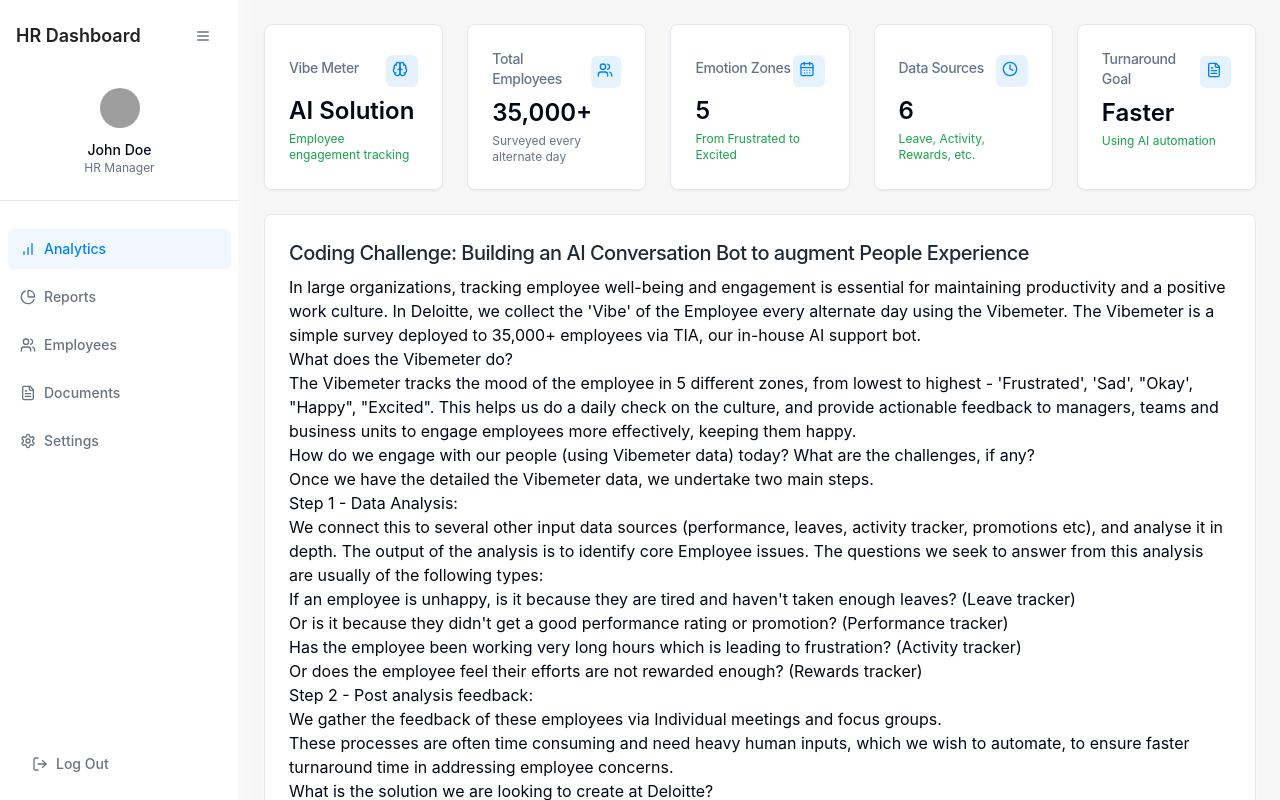
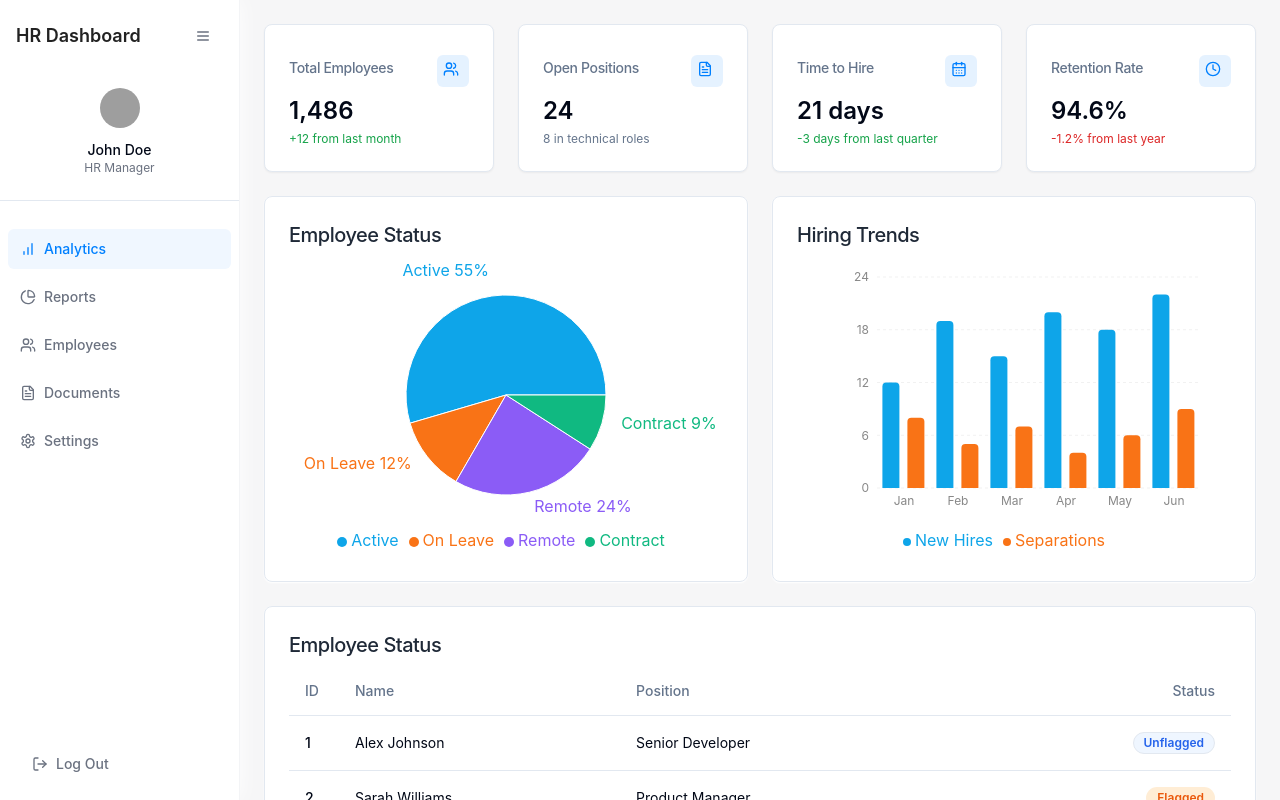
Before and after one commit to OPENSOFT-2025/ChatBot, a React (Vite) app: page / in a window 1280 px wide. Built offline with nearby package versions, Linux system fonts and the light colour scheme; grey boxes are pictures that could not be loaded.

Commit message:
Reverted to edit edt-da3b14a4-0eb4-496e-ba86-c110565f527d: "Fix type errors
Addresses type errors in Sidebar.tsx and Index.tsx."

```diff
--- a/src/components/hr/ChallengeContent.tsx
+++ /dev/null
@@ -1,146 +0,0 @@
-
-import React from 'react';
-import { Card, CardContent, CardHeader, CardTitle } from '@/components/ui/card';
-
-export function ChallengeContent() {
-  return (
-    <Card className="shadow-card overflow-y-auto max-h-[calc(100vh-2rem)]">
-      <CardHeader className="pb-2 sticky top-0 bg-white z-10">
-        <CardTitle className="text-xl font-medium text-gray-800">
-          Coding Challenge: Building an AI Conversation Bot to augment People Experience
-        </CardTitle>
-      </CardHeader>
-      <CardContent className="prose max-w-none">
-        <p>
-          In large organizations, tracking employee well-being and engagement is essential for
-          maintaining productivity and a positive work culture. In Deloitte, we collect the 'Vibe'
-          of the Employee every alternate day using the Vibemeter. The Vibemeter is a simple
-          survey deployed to 35,000+ employees via TIA, our in-house AI support bot.
-        </p>
-
-        <h3>What does the Vibemeter do?</h3>
-        <p>
-          The Vibemeter tracks the mood of the employee in 5 different zones, from lowest to
-          highest - 'Frustrated', 'Sad', "Okay', "Happy", "Excited". This helps us do a daily check
-          on the culture, and provide actionable feedback to managers, teams and business units
-          to engage employees more effectively, keeping them happy.
-        </p>
-
-        <h3>How do we engage with our people (using Vibemeter data) today? What are the
-          challenges, if any?</h3>
-        <p>
-          Once we have the detailed the Vibemeter data, we undertake two main steps.
-        </p>
-
-        <h4>Step 1 - Data Analysis:</h4>
-        <p>
-          We connect this to several other input data sources
-          (performance, leaves, activity tracker, promotions etc), and analyse it in depth. The
-          output of the analysis is to identify core Employee issues. The questions we seek to
-          answer from this analysis are usually of the following types:
-        </p>
-        <ul>
-          <li>
-            If an employee is unhappy, is it because they are tired and haven't taken enough
-            leaves? (Leave tracker)
-          </li>
-          <li>
-            Or is it because they didn't get a good performance rating or promotion?
-            (Performance tracker)
-          </li>
-          <li>
-            Has the employee been working very long hours which is leading to frustration?
-            (Activity tracker)
-          </li>
-          <li>
-            Or does the employee feel their efforts are not rewarded enough? (Rewards tracker)
-          </li>
-        </ul>
-
-        <h4>Step 2 - Post analysis feedback:</h4>
-        <p>
-          We gather the feedback of these employees via
-          Individual meetings and focus groups.
-        </p>
-        <p>
-          These processes are often time consuming and need heavy human inputs, which we
-          wish to automate, to ensure faster turnaround time in addressing employee concerns.
-        </p>
-
-        <h3>What is the solution we are looking to create at Deloitte?</h3>
-        <p>
-          We are looking for an AI Conversation bot solution to the above, which will act as a
-          digital employee, delivering the following solutions.
-        </p>
-        <ul>
-          <li>
-            Using above datasets, the bot should detect do Step 2 of the above. I.e
-            connect with employees and understand the why from them. But before
-            that decide which employees it should connect with daily and why. (Is it
-            going to be consistently sad and frustrated ones, what kind of happy and
-            excited ones etc). The logic of identifying these people should be explained in
-            your submission.
-          </li>
-          <li>
-            The bot should be able to gather data from all input sources shared
-            (basically do Step 1 from above para), correlate the data, and reach out to
-            the selected employees with meaningful questions - and delivering
-            personalised responses to their situation. The Question & Answer Bank
-            should be a part of your submission.
-          </li>
-          <li>
-            This system should then gather employee feedback, analyze it using AI, and
-            offer helpful insights while escalating serious concerns to human resources -
-            when it reaches a certain threshold.
-          </li>
-          <li>
-            At the end of the day, the bot should provide a detailed report to us (People
-            Experience team) showcasing output and insights from Step 1 and 2 and the
-            reasons for the vibe and next steps.
-          </li>
-        </ul>
-
-        <h3>Technical Environment (only suggestions, you can use other solutions as well):</h3>
-        <ul>
-          <li>Backend: Python (Flask, FastAPI, or Django).</li>
-          <li>Frontend: React.js, .NET, or Power Apps (flexible UI choice).</li>
-          <li>
-            AI Models: Pre-trained AI models for understanding employee feedback (e.g.,
-            Hugging Face Transformers).
-          </li>
-          <li>
-            Infrastructure: Use Docker for packaging the system and deploy it on cloud
-            services (optional).
-          </li>
-          <li>IDE: Visual Studio Code, PyCharm, or similar environments.</li>
-          <li>Should work on Windows & MAC environments</li>
-        </ul>
-
-        <h3>Provided Data:</h3>
-        <p>
-          Participants will receive sample datasets to help build and test the system:
-        </p>
-        <ol>
-          <li>Leave Dataset: Information on employee leave patterns.</li>
-          <li>
-            Activity Tracker Dataset: Records of daily activity on company softwares
-            like teams/outlook etc.
-          </li>
-          <li>
-            Rewards & Recognition Dataset: Details about employee awards and
-            recognitions.
-          </li>
-          <li>
-            Performance Management Dataset: Employee performance data and
-            feedback.
-          </li>
-          <li>
-            Onboarding Experience Dataset: Feedback from employees after joining the
-            company.
-          </li>
-          <li>Vibemeter Responses data set with Emotion Zones Mapping.</li>
-        </ol>
-      </CardContent>
-    </Card>
-  );
-}
--- a/src/components/hr/StatsCard.tsx
+++ b/src/components/hr/StatsCard.tsx
@@ -11,7 +11,6 @@ interface StatsCardProps {
   trend?: 'up' | 'down' | 'neutral';
   className?: string;
   style?: React.CSSProperties;
-  content?: React.ReactNode;
 }
 
 export function StatsCard({
@@ -21,8 +20,7 @@ export function StatsCard({
   icon,
   trend = 'neutral',
   className,
-  style,
-  content
+  style
 }: StatsCardProps) {
   return (
     <Card
@@ -39,8 +37,6 @@ export function StatsCard({
         </div>
       </CardHeader>
       <CardContent>
-        {!content ? (
-          <>
         <div className="text-2xl font-semibold">{value}</div>
         {description && (
           <p className={cn(
@@ -52,10 +48,6 @@ export function StatsCard({
             {description}
           </p>
         )}
-          </>
-        ) : (
-          <div className="text-sm">{content}</div>
-        )}
       </CardContent>
     </Card>
   );
--- a/src/pages/Index.tsx
+++ b/src/pages/Index.tsx
@@ -5,8 +5,7 @@ import { HRPieChart } from "@/components/hr/PieChart";
 import { Sidebar } from "@/components/hr/Sidebar";
 import { EmployeeTable } from "@/components/hr/EmployeeTable";
 import { StatsCard } from "@/components/hr/StatsCard";
-import { ChallengeContent } from "@/components/hr/ChallengeContent";
-import { Users, FileText, CalendarDays, Clock, Brain } from "lucide-react";
+import { Users, FileText, CalendarDays, Clock } from "lucide-react";
 
 const Index = () => {
   const [sidebarCollapsed, setSidebarCollapsed] = useState(false);
@@ -30,61 +29,52 @@ const Index = () => {
 
       <main className={`flex-1 transition-all duration-300 ease-in-out overflow-y-auto`}>
         <div className="p-6 space-y-6">
-          <div className={`grid grid-cols-1 md:grid-cols-2 lg:grid-cols-5 gap-6 ${isLoaded ? 'scale-in' : 'opacity-0'}`}>
+          <div className={`grid grid-cols-1 md:grid-cols-2 lg:grid-cols-4 gap-6 ${isLoaded ? 'scale-in' : 'opacity-0'}`}>
             <StatsCard
-              title="Vibe Meter"
-              value="AI Solution"
-              description="Employee engagement tracking"
-              icon={<Brain size={16} />}
+              title="Total Employees"
+              value="1,486"
+              description="+12 from last month"
+              icon={<Users size={16} />}
               trend="up"
-              className="lg:col-span-1 animate-slide-in-left"
+              className="animate-slide-in-left"
               style={{ animationDelay: '0.1s' }}
             />
             <StatsCard
-              title="Total Employees"
-              value="35,000+"
-              description="Surveyed every alternate day"
-              icon={<Users size={16} />}
+              title="Open Positions"
+              value="24"
+              description="8 in technical roles"
+              icon={<FileText size={16} />}
               trend="neutral"
-              className="lg:col-span-1 animate-slide-in-left"
+              className="animate-slide-in-left"
               style={{ animationDelay: '0.2s' }}
             />
             <StatsCard
-              title="Emotion Zones"
-              value="5"
-              description="From Frustrated to Excited"
+              title="Time to Hire"
+              value="21 days"
+              description="-3 days from last quarter"
               icon={<CalendarDays size={16} />}
               trend="up"
-              className="lg:col-span-1 animate-slide-in-left"
+              className="animate-slide-in-left"
               style={{ animationDelay: '0.3s' }}
             />
             <StatsCard
-              title="Data Sources"
-              value="6"
-              description="Leave, Activity, Rewards, etc."
+              title="Retention Rate"
+              value="94.6%"
+              description="-1.2% from last year"
               icon={<Clock size={16} />}
-              trend="up"
-              className="lg:col-span-1 animate-slide-in-left"
+              trend="down"
+              className="animate-slide-in-left"
               style={{ animationDelay: '0.4s' }}
             />
-            <StatsCard
-              title="Turnaround Goal"
-              value="Faster"
-              description="Using AI automation"
-              icon={<FileText size={16} />}
-              trend="up"
-              className="lg:col-span-1 animate-slide-in-left"
-              style={{ animationDelay: '0.5s' }}
-            />
-          </div>
-
-          <div className={`${isLoaded ? 'scale-in' : 'opacity-0'}`} style={{ animationDelay: '0.6s' }}>
-            <ChallengeContent />
           </div>
 
           <div className={`grid grid-cols-1 lg:grid-cols-2 gap-6 ${isLoaded ? 'scale-in' : 'opacity-0'}`}>
             <HRPieChart />
             <HRBarChart />
+          </div>
+
+          <div className={`${isLoaded ? 'scale-in' : 'opacity-0'}`} style={{ animationDelay: '0.6s' }}>
+            <EmployeeTable />
           </div>
         </div>
       </main>
```
Lines whose indentation alone changed are shown as unchanged.
